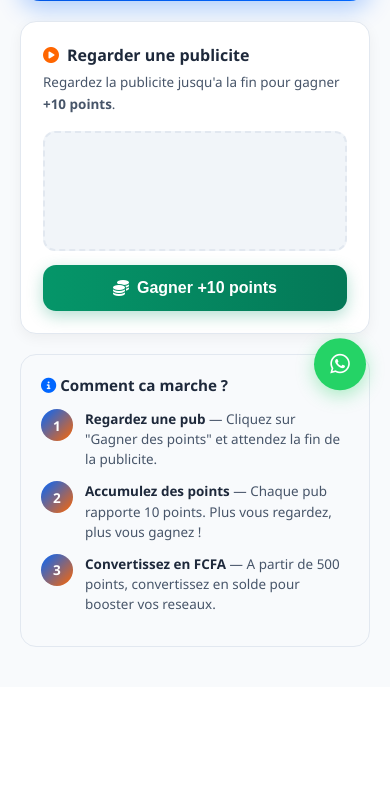
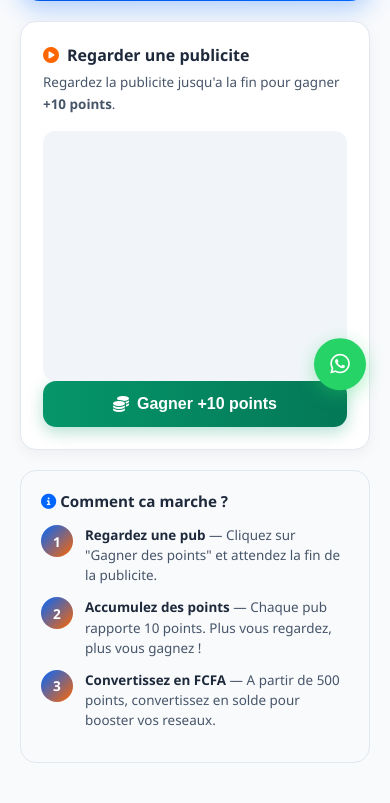
Before and after one commit to abdoula14cherif/boostcentral, a Flask app: page /gagner/ in a window 390 px wide. Shown: the part 429-1232 px from the top of the page. Before the commit the page ends 1076 px from the top, so only its background shows below. Run offline with Flask 3, Linux system fonts and the light colour scheme; the visitor is signed in with stand-in values (Sample User, id 1); some libraries are stand-ins or nearby versions.

Commit message:
Fix pubs responsive mobile

```diff
--- a/app/templates/dashboard/gagner.html
+++ b/app/templates/dashboard/gagner.html
@@ -30,6 +30,11 @@ main{padding:20px;max-width:680px;margin:0 auto}
 .how-num{width:32px;height:32px;border-radius:50%;background:linear-gradient(135deg,var(--blue),var(--orange));color:#fff;font-size:.85rem;font-weight:900;display:flex;align-items:center;justify-content:center;flex-shrink:0}
 .how-text{font-size:.84rem;color:var(--mid);line-height:1.5}
 .how-text strong{color:var(--dark)}
+#container-f26a2190803fc7f1c9161051c1fe1ac7{width:100%!important;max-width:100%!important}
+#container-f26a2190803fc7f1c9161051c1fe1ac7 iframe{width:100%!important;max-width:100%!important}
+#container-f26a2190803fc7f1c9161051c1fe1ac7 img{width:100%!important;max-width:100%!important;height:auto!important}
+#container-f26a2190803fc7f1c9161051c1fe1ac7 table{width:100%!important;max-width:100%!important}
+#container-f26a2190803fc7f1c9161051c1fe1ac7 div{max-width:100%!important;overflow:hidden!important}
 .toast-pts{position:fixed;top:80px;left:50%;transform:translateX(-50%);background:var(--green);color:#fff;padding:10px 24px;border-radius:30px;font-weight:700;font-size:.9rem;z-index:9999;display:none;animation:toastIn .3s ease}
 @keyframes toastIn{from{opacity:0;transform:translateX(-50%) translateY(-10px)}to{opacity:1;transform:translateX(-50%) translateY(0)}}
 {% endblock %}
@@ -79,9 +84,11 @@ Il vous faut {{ min_conversion - points }} pts de plus
 </div>
 
 <!-- Zone publicite -->
-<div class="pub-container" id="pubZone">
+<div id="pubZone" style="width:100%;overflow:hidden;border-radius:12px;background:#f1f5f9;min-height:250px;position:relative">
+<div style="position:relative;width:100%;max-width:100%;overflow:hidden">
 <script async="async" data-cfasync="false" src="https://pl29641214.effectivecpmnetwork.com/f26a2190803fc7f1c9161051c1fe1ac7/invoke.js"></script>
-<div id="container-f26a2190803fc7f1c9161051c1fe1ac7"></div>
+<div id="container-f26a2190803fc7f1c9161051c1fe1ac7" style="width:100%!important;max-width:100%!important;overflow:hidden!important"></div>
+</div>
 </div>
 
 <button class="btn-gagner" id="btnGagner" onclick="lancerGain()">
```
